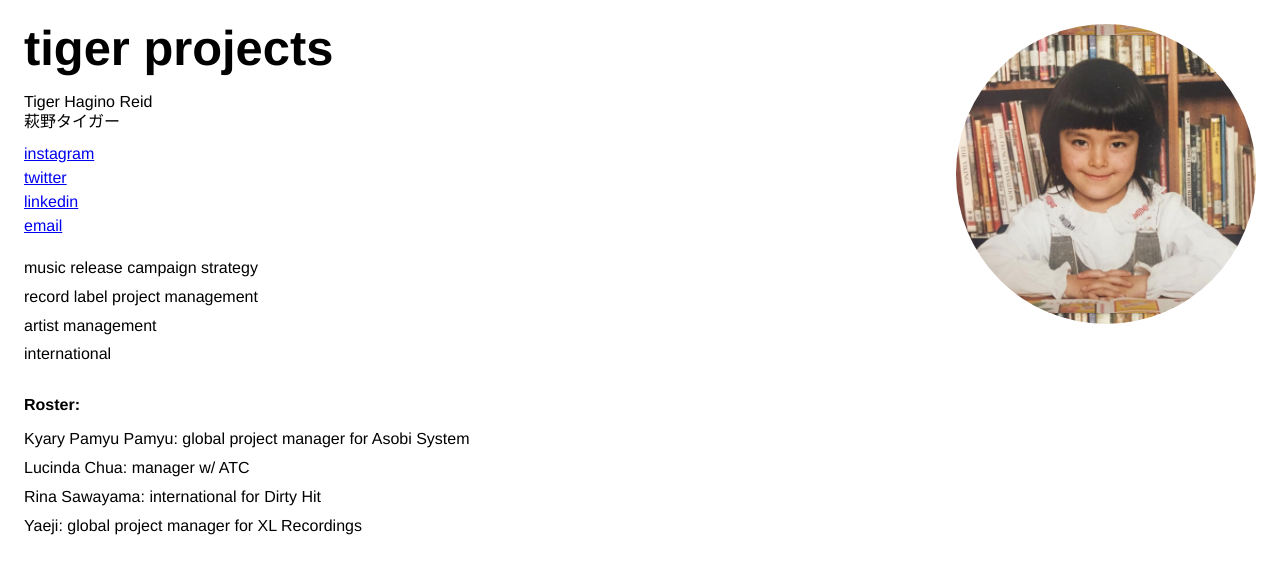
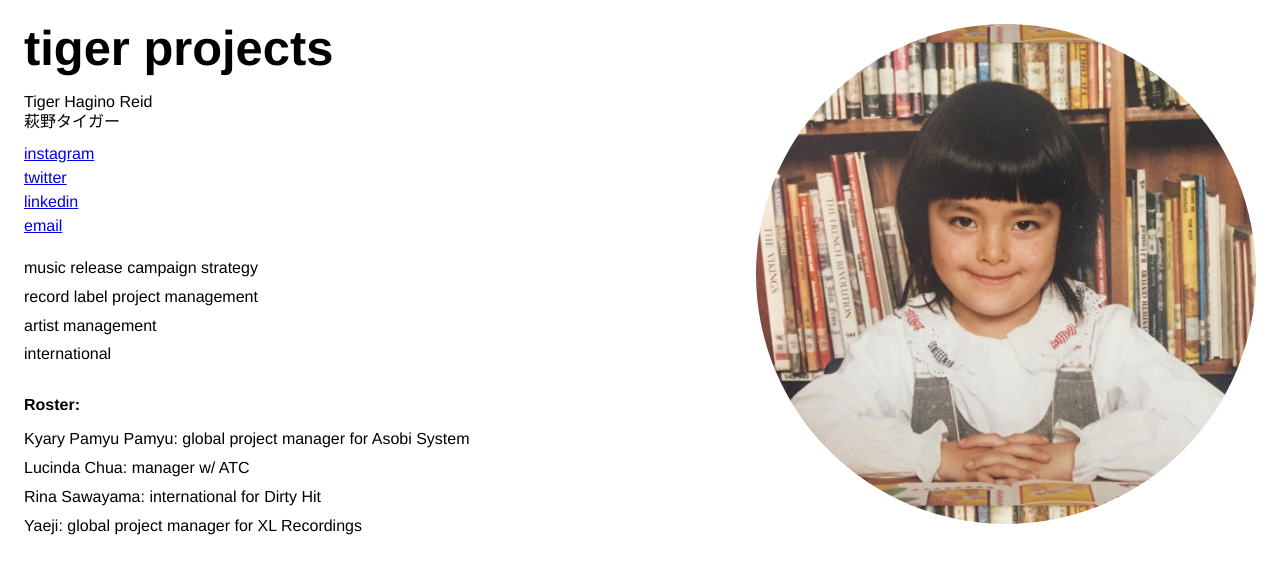
Before and after one commit to arrested-developer/tigerprojects, a React app: page / in a window 1280 px wide. Shown: the top 574 px of the page. Built offline with nearby package versions, Linux system fonts and the light colour scheme; a web font is replaced by a local one.

Commit message:
increase pic size

```diff
--- a/src/pages/home.module.scss
+++ b/src/pages/home.module.scss
@@ -15,13 +15,13 @@
   right: 25vw;
   width: 50vw;
   height: 50vw;
-  max-width: 300px;
-  max-height: 300px;
+  max-width: 500px;
+  max-height: 500px;
   background-color: white;
   background-image: url("../images/tiger-books.jpeg");
   background-size: contain;
   background-position: center;
-  border-radius: 25vmin;
+  border-radius: 50%;
 }
 
 .pageContainer {
```
